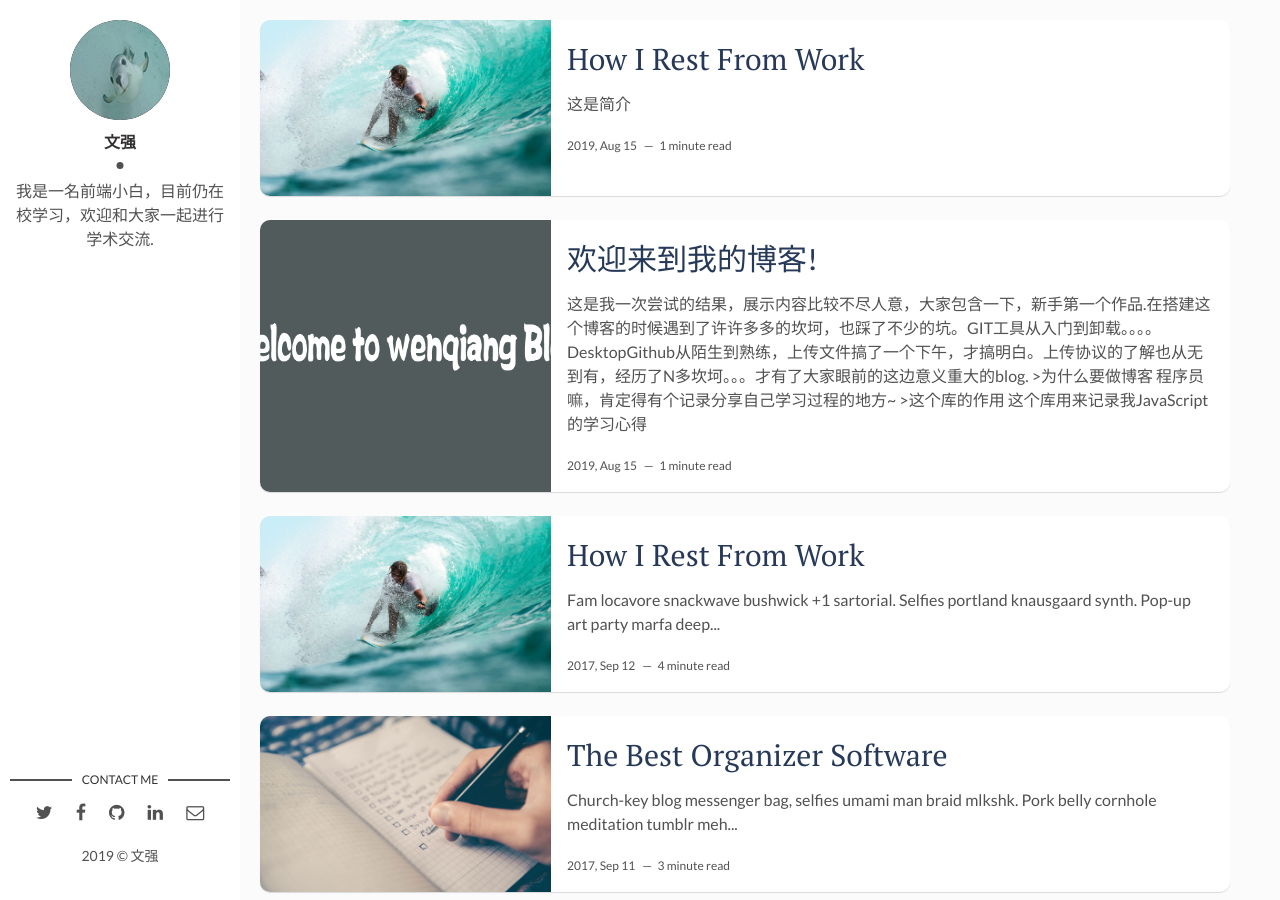
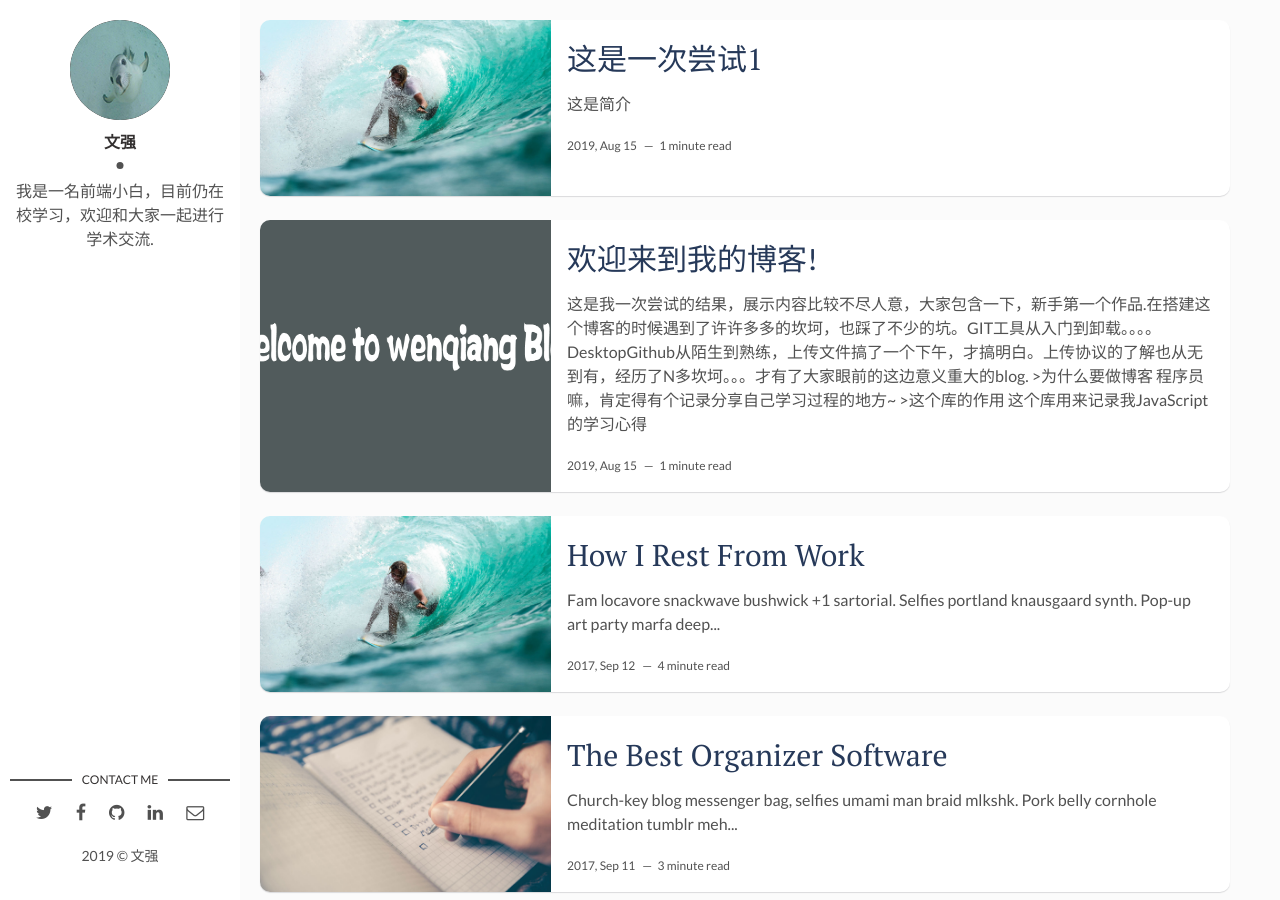
Before and after one commit to stansonzhao/js.github.io, a Jekyll site: the page built from index.html, in a window 1280 px wide and 900 px high. Built offline with Jekyll 4.4.1, drawn with Linux system fonts in a browser that asks for light colours; the list of posts is cut into pages by our own code.

Commit message:
Update 2019-08-15-first-blog.markdown

```diff
--- a/_posts/2019-08-15-first-blog.markdown
+++ b/_posts/2019-08-15-first-blog.markdown
@@ -1,6 +1,6 @@
 ---
 layout: post
-title: How I Rest From Work
+title: 这是一次尝试1
 date: 2019-08-15 13:32:20 +0300
 description: 这是一次尝试. # Add post description (optional)
 img: i-rest.jpg # Add image post (optional)
```
